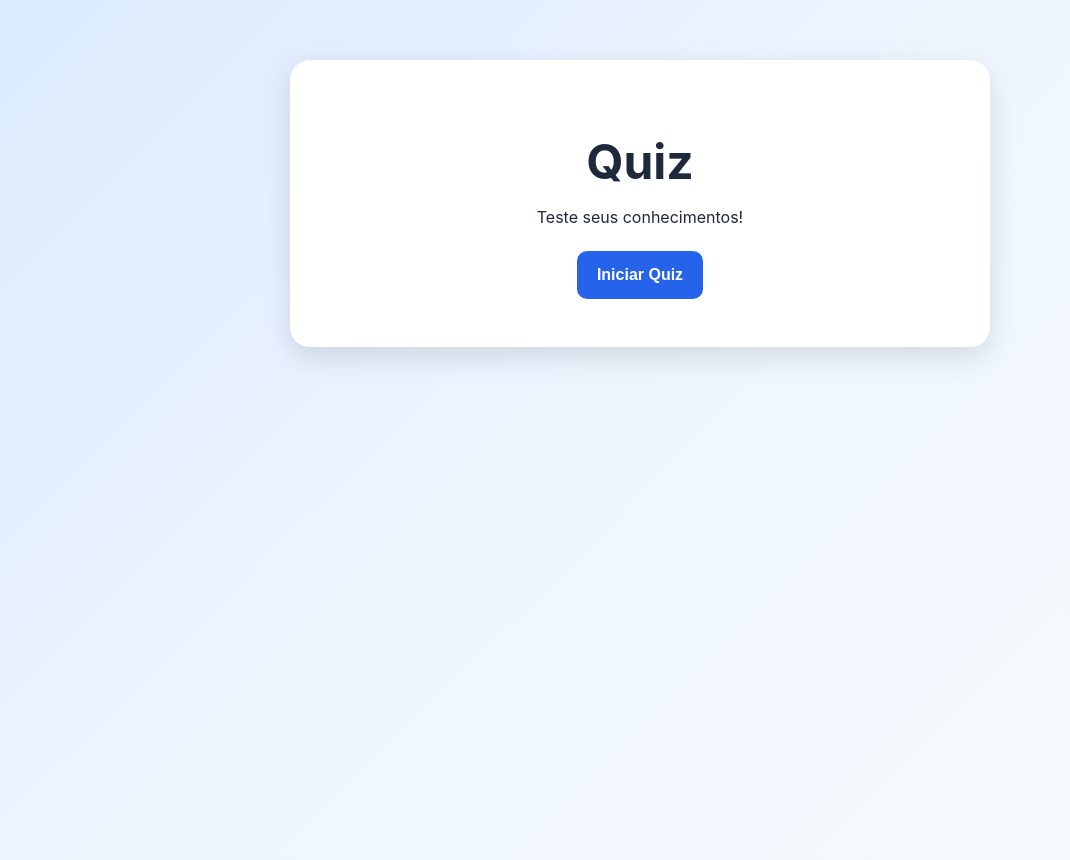
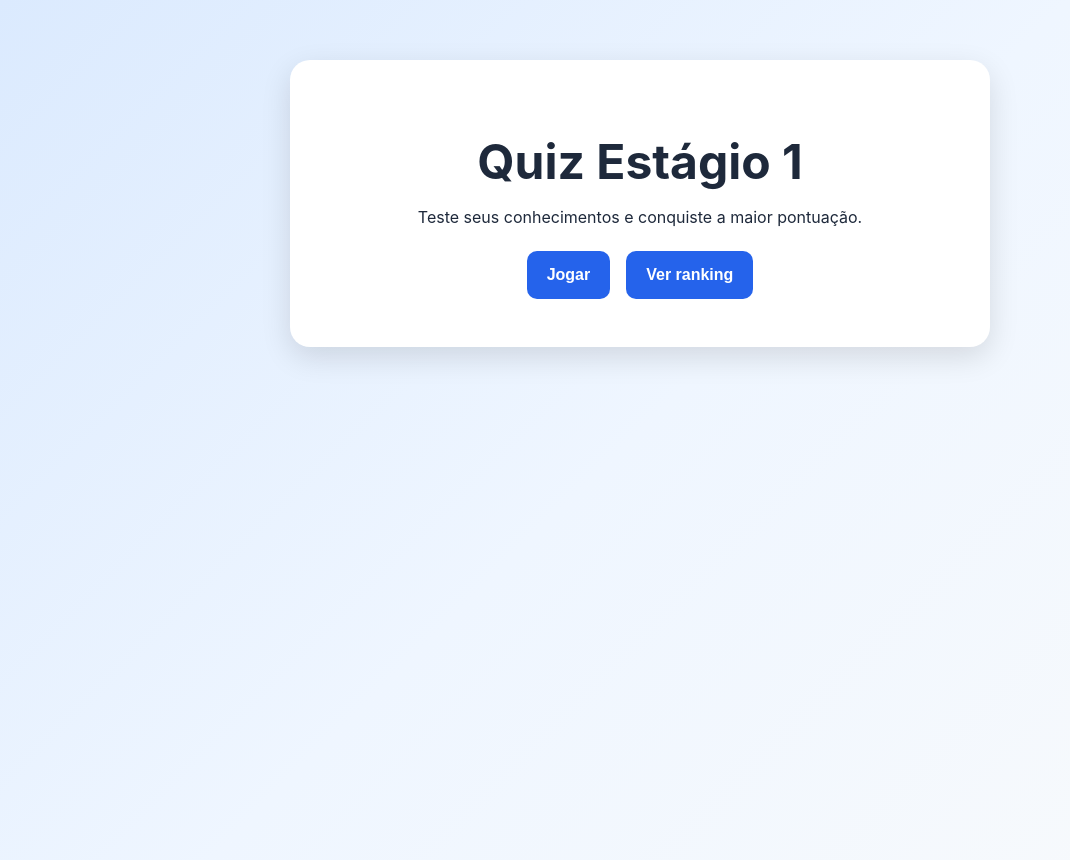
Before and after one commit to Levibdo/quizhub, a React (Vite) app: page / in a window 1280 px wide. Shown: the whole page, without its empty margins (0-1070 px from the left). Built offline with nearby package versions, Linux system fonts and the light colour scheme.

Commit message:
Adiciona ranking local e navegacao

```diff
--- a/src/App.css
+++ b/src/App.css
@@ -283,3 +283,14 @@ button:hover {
     margin: 0;
   }
 }
+.menu-superior {
+  display: flex;
+  justify-content: flex-end;
+  margin-bottom: 20px;
+}
+
+.botao-ranking {
+  margin: 0;
+  padding: 10px 16px;
+  background: #0f172a;
+}
--- a/src/App.jsx
+++ b/src/App.jsx
@@ -73,6 +73,10 @@ function App() {
     setRanking(carregarRanking())
     setTela('ranking')
   }
+  function voltarInicio() {
+    setTela('inicio')
+  }
+
   function identificarJogador() {
     setTela('jogador')
   }
@@ -134,7 +138,6 @@ function App() {
     setRespostaSelecionada(indiceSelecionado)
 
     const pergunta = perguntasDoQuiz[perguntaAtual]
-
     const respostaCorreta =
       indiceSelecionado === pergunta.correta
 
@@ -264,6 +267,8 @@ function App() {
       {tela === 'inicio' && (
         <TelaInicial
           escolherCategoria={identificarJogador}
+          verRanking={abrirRanking}
+
         />
       )}
 
@@ -302,18 +307,21 @@ function App() {
           categoriaSelecionada={categoriaSelecionada}
           iniciarQuiz={escolherCategoria}
           verRanking={abrirRanking}
-
+          voltarInicio={voltarInicio}
         />
       )}
       {tela === 'ranking' && (
         <TelaRanking
           ranking={ranking}
-          escolherCategoria={escolherCategoria}
+          voltarInicio={voltarInicio}
           trocarJogador={trocarJogador}
         />
       )}
+
     </main>
+
   )
+
 }
 
 export default App
--- a/src/components/TelaInicial.jsx
+++ b/src/components/TelaInicial.jsx
@@ -1,11 +1,22 @@
-function TelaInicial({ escolherCategoria }) {
+function TelaInicial({
+  escolherCategoria,
+  verRanking,
+}) {
   return (
     <>
-      <h1>Quiz</h1>
-      <p>Teste seus conhecimentos!</p>
+      <h1>Quiz Estágio 1</h1>
+
+      <p>
+        Teste seus conhecimentos e conquiste a maior
+        pontuação.
+      </p>
 
       <button onClick={escolherCategoria}>
-        Iniciar Quiz
+        Jogar
+      </button>
+
+      <button onClick={verRanking}>
+        Ver ranking
       </button>
     </>
   )
--- a/src/components/TelaRanking.jsx
+++ b/src/components/TelaRanking.jsx
@@ -2,7 +2,7 @@ import { categorias } from '../data/categorias'
 
 function TelaRanking({
   ranking,
-  escolherCategoria,
+  voltarInicio,
   trocarJogador,
 }) {
   const rankingOrdenado = [...ranking].sort(
@@ -51,12 +51,12 @@ function TelaRanking({
       )}
 
       <div className="ranking-acoes">
-        <button onClick={escolherCategoria}>
-          Jogar novamente
+        <button onClick={voltarInicio}>
+          Início
         </button>
 
         <button onClick={trocarJogador}>
-          Trocar jogador
+          Jogar
         </button>
       </div>
     </>
--- a/src/components/TelaResultado.jsx
+++ b/src/components/TelaResultado.jsx
@@ -8,6 +8,7 @@ function TelaResultado({
     categoriaSelecionada,
     iniciarQuiz,
     verRanking,
+    voltarInicio,
 }) {
     const categoria = categorias.find(
         (item) => item.id === categoriaSelecionada
@@ -35,6 +36,10 @@ function TelaResultado({
             <button onClick={iniciarQuiz}>
                 Jogar novamente
             </button>
+            <button onClick={voltarInicio}>
+                Início
+            </button>
+
         </>
     )
 }
```
Lines whose indentation alone changed are shown as unchanged.
